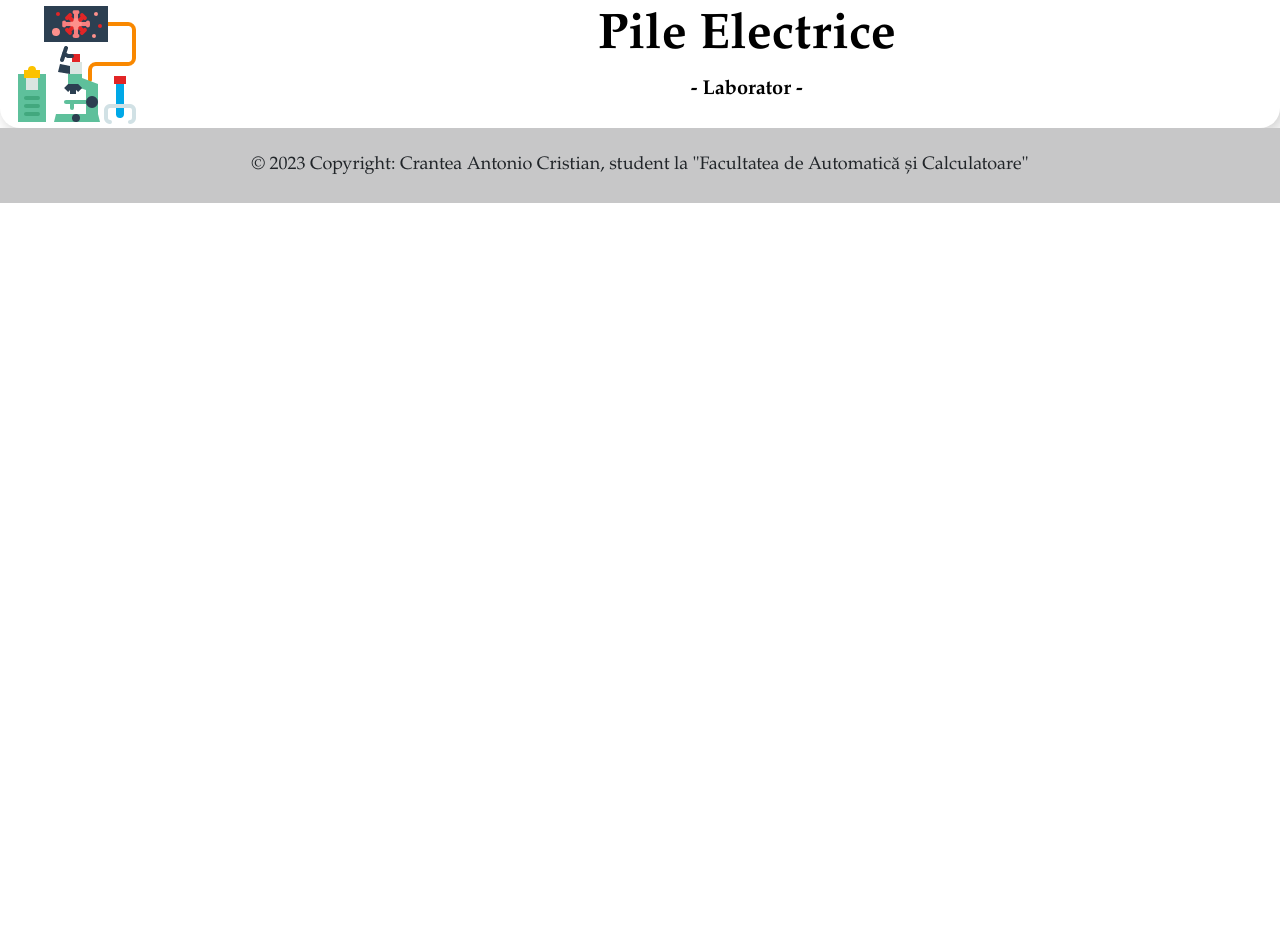
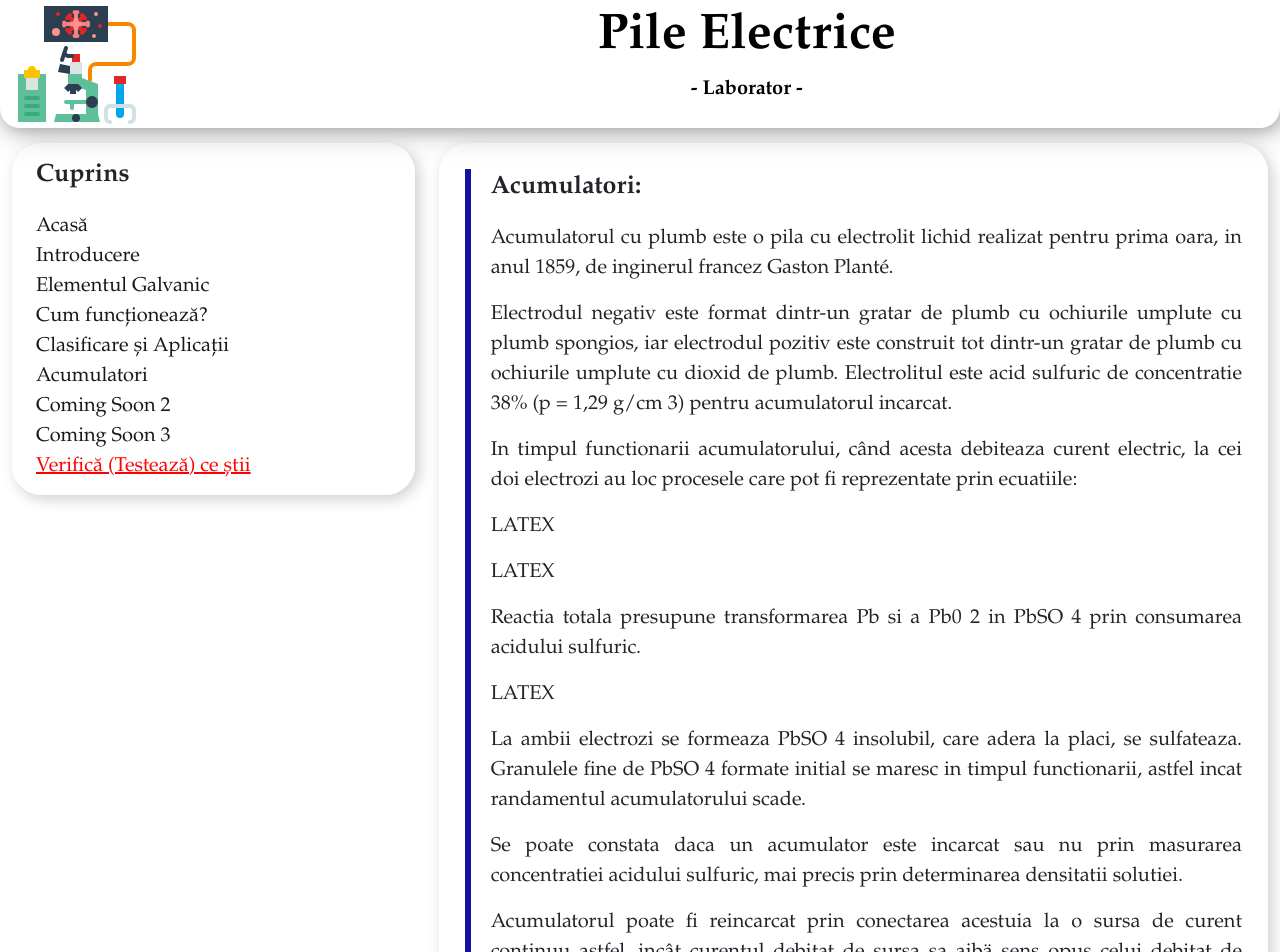
Before and after one commit to AntonioCC147/Chemistry-App, a React (Create React App) app in the folder frontend/: page /acumulatori in a window 1280 px wide. Shown: the top 952 px of the page. Before the commit the page ends 800 px from the top, so only its background shows below. Built offline with nearby package versions, Linux system fonts and the light colour scheme.

Commit message:
Added some new pages, and modify the aspect

```diff
--- a/frontend/src/App.js
+++ b/frontend/src/App.js
@@ -14,7 +14,7 @@ import ElemGalv from './components/elemGalv/elemGalv';
 import How from './components/how/how';
 import ClasApp from './components/clasifApp/clasifApp';
 import Testeaza from './components/testeaza/testeaza';
-import Cs1 from './components/cs1/cs1';
+import Acumulatori from './components/acumulatori/acumulatori';
 
 import Footer from './components/footer/footer';
 
@@ -40,7 +40,7 @@ function App() {
           <Route path="/how" element={<How/>}></Route>
           <Route path="/clasapp" element={<ClasApp/>}></Route>
           <Route path="/testeaza" element={<Testeaza/>}></Route>
-          <Route path="/cs1" element={<Cs1/>}></Route>
+          <Route path="/acumulatori" element={<Acumulatori/>}></Route>
         </Routes>
       </Router>
       <Footer />
--- /dev/null
+++ b/frontend/src/components/acumulatori/acumulatori.js
@@ -0,0 +1,85 @@
+import Container from 'react-bootstrap/Container';
+import Row from 'react-bootstrap/Row';
+import Col from 'react-bootstrap/Col';
+
+import Navbar from "../navbar/navbar";
+import InfoBox from "../infoBox/infoBox";
+
+export default function Acumulatori() {
+    return (
+        <>
+            <Container className="container-xl footer-fix">
+                <Row>
+                    <Col sm={4}>
+                        <Navbar />
+                    </Col>
+                    <Col sm={8}>
+                        <InfoBox information={
+                            <>
+
+                                <p className="cuprins-title">Acumulatori:</p>
+                                <p>Acumulatorul cu plumb este o pila cu electrolit lichid realizat pentru prima oara, in anul 1859, de
+                                    inginerul francez Gaston Planté.
+                                </p>
+                                <p>Electrodul negativ este format dintr-un gratar de plumb cu ochiurile umplute cu plumb spongios, iar
+                                    electrodul pozitiv este construit tot dintr-un gratar de plumb cu ochiurile umplute cu dioxid de plumb.
+                                    Electrolitul este acid sulfuric de concentratie 38% (p = 1,29 g/cm 3) pentru acumulatorul incarcat.
+                                </p>
+                                <p>In timpul functionarii acumulatorului, când acesta debiteaza curent electric, la cei doi electrozi au loc
+                                    procesele care pot fi reprezentate prin ecuatiile:
+                                </p>
+                                <p>LATEX</p>
+                                <p>LATEX</p>
+                                <p>Reactia totala presupune transformarea Pb si a Pb0 2 in PbSO 4 prin consumarea acidului sulfuric.</p>
+                                <p>LATEX</p>
+                                <p>La ambii electrozi se formeaza PbSO 4 insolubil, care adera la placi, se sulfateaza. Granulele fine de PbSO
+                                    4 formate initial se maresc in timpul functionarii, astfel incat randamentul acumulatorului scade.
+                                </p>
+                                <p>Se poate constata daca un acumulator este incarcat sau nu prin masurarea concentratiei acidului sulfuric,
+                                    mai precis prin determinarea densitatii solutiei.
+                                </p>
+                                <p>Acumulatorul poate fi reincarcat prin conectarea acestuia la o sursa de curent continuu astfel, incât
+                                    curentul debitat de sursa sa aibä sens opus celui debitat de acumulator; la electrozi se produc astfel
+                                    reactiile inverse celor indicate.
+                                </p>F.e.m. a unei cebule este de aproximativ 2V. Frecvent se utilizeaza baterii formate din trei sau sase
+                                celule legate in serie pentru a produce 6 V sau 12 V.
+                                <p>In afara acumulatorilor cu plumb se utilizeaza acumulatoare alcaline de tip Ni-Fe si Ni- Cd. Acestea
+                                    prezintä avantajul ca permit desfasurarea unui numär mare de descarcári - incarcari fara deteriorarea
+                                    placilor.
+                                </p>
+                                <p className="cuprins-title">Bateria de acid de plumb:</p>
+                                <p>Acumulatorul care poate fi reîncarcat prin inversarea reactiei chimice, a fost inventat in 1859 de
+                                    fizicianul francez Gaston Plante. Bateria lui Plante era una din acid de plumb, un tip larg folosit astazi.
+                                </p>
+                                <p>Bateria de acid de plumb, care consta din trei sau sase baterii conectate în serie, este folosita la
+                                    automobile, camioane si alte vehicule, marele ei avantaj este ca poate transmite un curent puternic de
+                                    electricitate pentru a porni un motor, insa se descarca repede. Electrolitul este o solutie diluata de
+                                    acid sulfuric, electrodul negativ este din plumb si cel pozitiv din dioxid de plumb.
+                                </p>
+                                <p>Bateria de acid de plumb are o functionare buna timp de aproape 4 ani si produce 2V pe celula.</p>
+                                <p className="cuprins-title">Bateria Edison:</p>
+                                <p>Un alt acumulator mult folosit este bateria alcalina sau bateria nichel - fier, dezvoltata de inventatorul
+                                    american Thomas Edison în 1 900. Electrodul negativ din fier, cel pozitiv din oxid de nichel si electrolitul
+                                    este o solutie de hidroxid de potasiu. Are dezavantajul de a emana hidrogen in timpul încarcarii.
+                                </p>
+                                <p>Aceasta baterie este folosita în principal in aplicatii în industria grea. Bateria Edison functioneaza bine
+                                    timp de 10 ani si produce circa 1.15V.
+                                </p>
+                                <p>O baterie alcalina similara bateriei Edison este celula nichel-cadmiu sau bateria de cadmiu, în care
+                                    electrodul de fier este înlocuit cu unul din cadmiu. Functioneaza timp de 25 de ani si produce circa
+                                    1.15 V.
+                                </p>
+                                <p>Un numar de noi tipuri de baterii a fost creat pentru utilizarea în vehiculele electrice. Versiuni
+                                    imbunatatite ale bateriilor de stocare conventionale au fost dezvoltate pentru masini electrice, dar
+                                    au dezavantajele de a avea fie o raza scurta sau cost ridicat, fie greutate mare sau probleme legate
+                                    de mediu. Baterii avansate care par promitatoare pentru utilizatea în vehicule electrice sunt cele litiu
+                                    - sulfat de fier, zinc - clor, natriu - sulf, nichel-hidrura de metal.
+                                </p>
+                            </>
+                        }/>
+                    </Col>
+                </Row>
+            </Container>
+        </>
+    )
+}
--- a/frontend/src/components/clasifApp/clasifApp.css
+++ b/frontend/src/components/clasifApp/clasifApp.css
@@ -1,3 +1,12 @@
 .design-container {
     height: 320px !important;
 }
+
+.img-fix {
+    width: 400px;
+    height: auto;
+
+
+
+    filter: drop-shadow(0 1px 16px #bdbdbd);
+}
--- a/frontend/src/components/elemGalv/elemGalv.js
+++ b/frontend/src/components/elemGalv/elemGalv.js
@@ -26,19 +26,18 @@ export default function elemGalv() {
                             <>
                                 <p className="cuprins-title">Elementul Galvanic:</p>
                                 <p>Pilele electrochimice (sau pilele galvanice) sunt sisteme în care energia chimică este transformată în energie electrică.</p>
-                                <p className="cuprins-title">Componenta:</p>
+                                <p><b>Componenta:</b></p>
                                 <ul>
                                     <li>2 electrozi (două semicelule);</li>
                                     <li>punte de sare;</li>
                                     <li>volmetru;</li>
                                     <li>conductor metalic exterior;</li>
                                 </ul>
-                                <p align="center"><b>Poza</b></p>
                                 <p><b>Electrodul:</b> la nivelul lui are loc oxidarea (în cazul anodului) sau reducerea (în cazul catodului).
                                     Combinările dintre metalele care sunt folosite drept electrozi sunt date de <u>seria de reactivitate</u>.
                                 </p>
                                 <p><b>Anodul </b>- electronul de <Latex>$Zn$</Latex>:</p>
-                                <div className="text-center ceva">
+                                <div className="text-center">
                                     <Latex>$Zn^\circ$</Latex><Latex>{s}</Latex><Latex>{arrowminus}</Latex><Latex>Zn</Latex><Latex>{twoplus}</Latex><Latex>{aq}</Latex>
                                 </div>
                                 <ul>
--- a/frontend/src/components/home/home.css
+++ b/frontend/src/components/home/home.css
@@ -7,6 +7,7 @@
     border-radius: 0px 0px 20px 20px;
 
     background-color: white;
+    filter: drop-shadow(0 1px 16px #bdbdbd);
 }
 
 .principal-title {
--- a/frontend/src/components/introducere/introducere.js
+++ b/frontend/src/components/introducere/introducere.js
@@ -4,6 +4,8 @@ import Col from 'react-bootstrap/Col';
 
 import Navbar from "../navbar/navbar";
 import InfoBox from "../infoBox/infoBox";
+
+import Introd from '../../assets/images/Introducere.jpg';
 
 export default function Introducere() {
     return (
@@ -16,6 +18,7 @@ export default function Introducere() {
                     <Col sm={8}>
                         <InfoBox information={
                             <>
+                                <div className="text-center"><img src={Introd} alt="Introducere"/></div>
                                 <p>Randamentul superior va face din ele mijlocul de producere al energiei electrice privilegiat al secolului.</p>
                                 <p>Realizatorii de telefoane mobile sau de microcalculatoare portabile, visează de ani de zile:
                                     pila de combustie ar fi principalul mijloc de a crește autonomia produselor în mod considerabil. Și industria
--- a/frontend/src/components/navbar/navbar.js
+++ b/frontend/src/components/navbar/navbar.js
@@ -12,7 +12,7 @@ export default function Navbar() {
                 <Link to="/elementulgalvanic" style={{ color: 'inherit', textDecoration: 'none' }}>Elementul Galvanic</Link><br/>
                 <Link to="/how" style={{ color: 'inherit', textDecoration: 'none' }}>Cum funcționează?</Link><br/>
                 <Link to="/clasapp" style={{ color: 'inherit', textDecoration: 'none' }}>Clasificare și Aplicații</Link><br/>
-                <Link to="/cs1" style={{ color: 'inherit', textDecoration: 'none' }}>Coming Soon 1</Link><br/>
+                <Link to="/acumulatori" style={{ color: 'inherit', textDecoration: 'none' }}>Acumulatori</Link><br/>
                 <Link to="/cs2" style={{ color: 'inherit', textDecoration: 'none' }}>Coming Soon 2</Link><br/>
                 <Link to="/cs3" style={{ color: 'inherit', textDecoration: 'none' }}>Coming Soon 3</Link><br/>
                 <Link to="/testeaza" style={{ color: 'red'}}>Verifică (Testează) ce știi</Link>
--- a/frontend/src/components/testeaza/testeaza.css
+++ b/frontend/src/components/testeaza/testeaza.css
@@ -44,6 +44,7 @@
 
     border: solid 0.1rem #98cee6;
     background: #b6e4f8;
+    filter: drop-shadow(0 1px 16px #bdbdbd);
 }
 
 .fix-img-testeaza {
```
Also changed, not shown: frontend/src/components/clasifApp/clasifApp.js (+8 -0 lines), frontend/src/components/cs1/cs1.js (deleted, +0 -29 lines), frontend/src/assets/images/Aplicatii.jpg (added), frontend/src/assets/images/Introducere.jpg (added).
